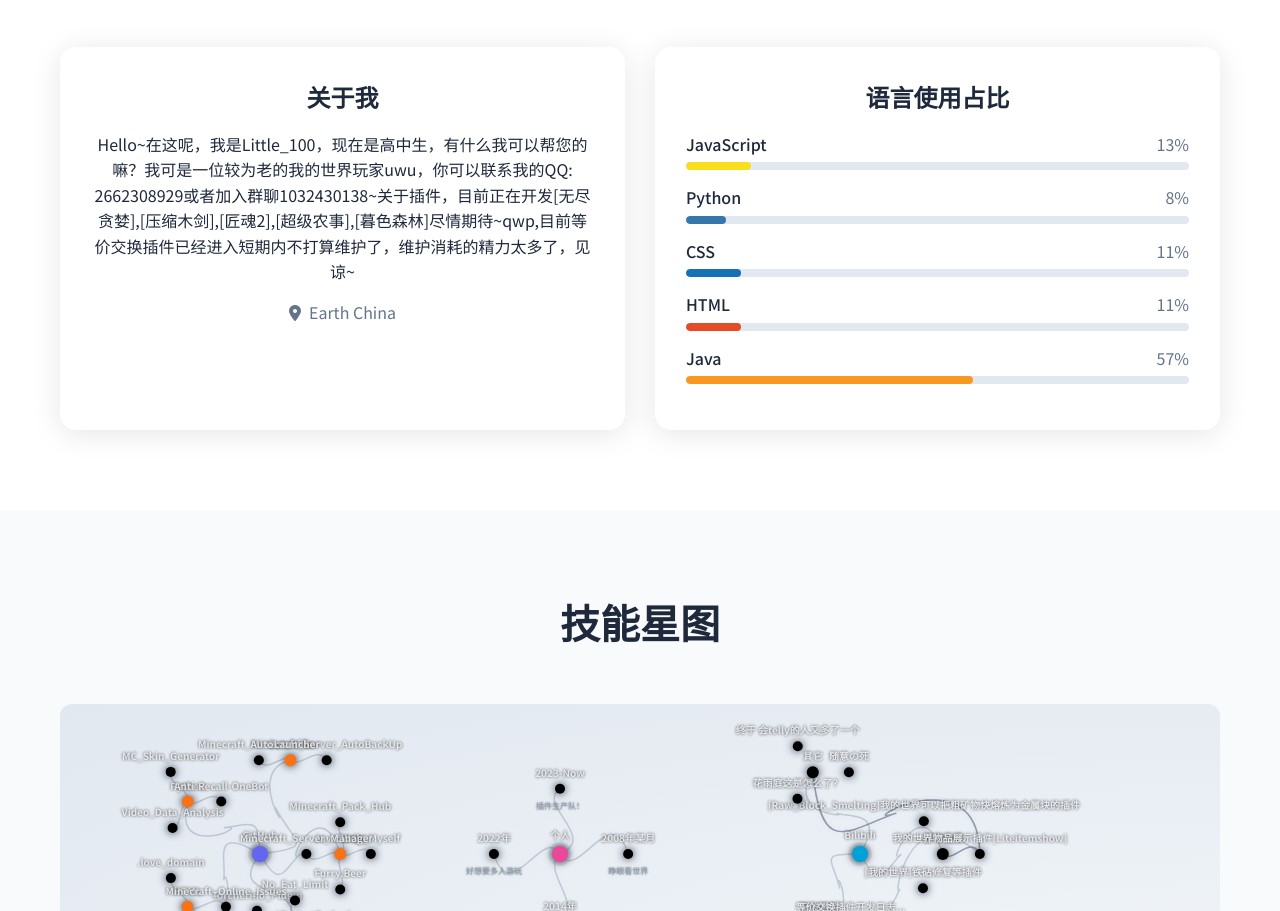
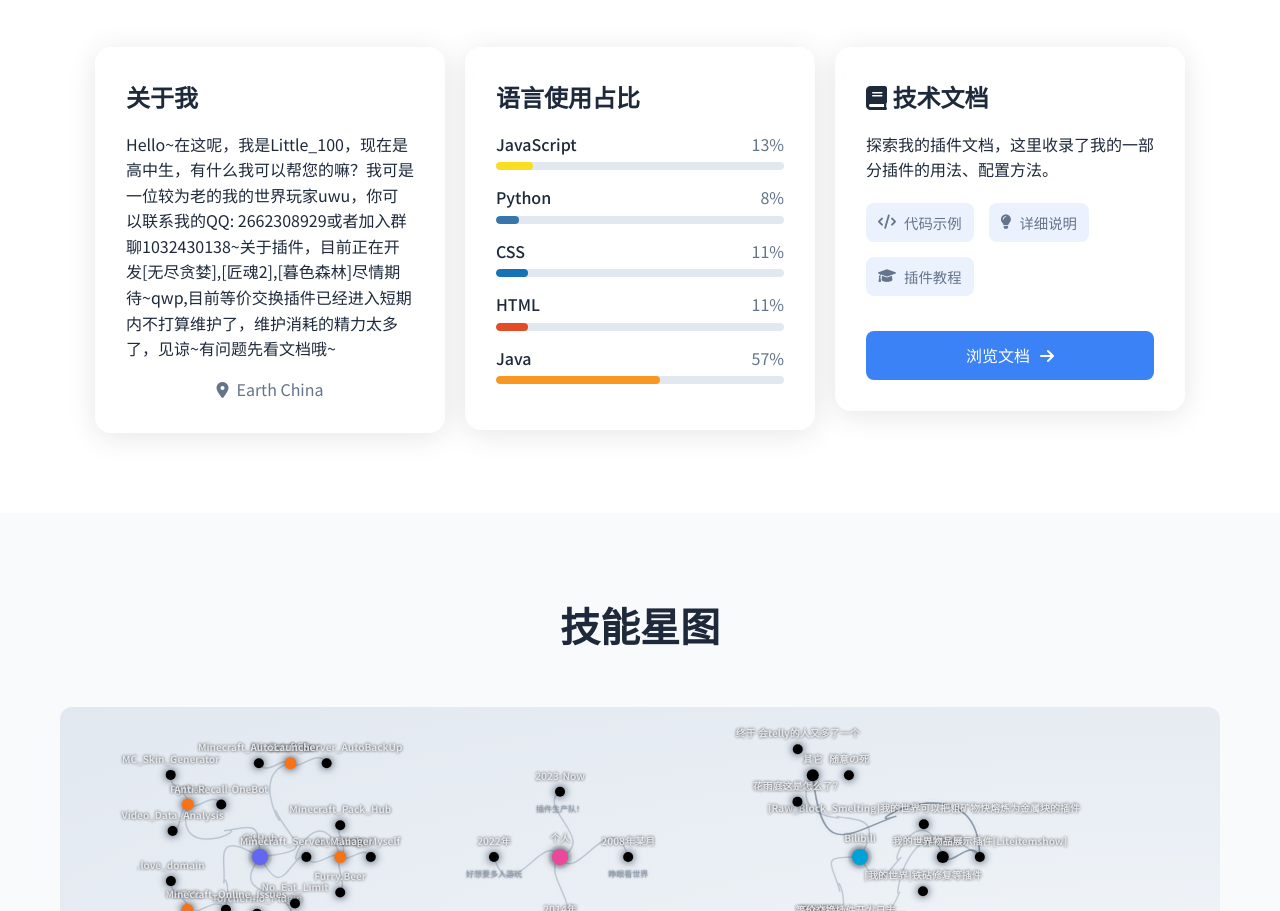
Before and after one commit to Little100/Web_Myself, a plain HTML site: page index.html in a window 1280 px wide. Shown: the part 427-1338 px from the top of the page. Drawn offline with nearby package versions, Linux system fonts and the light colour scheme; a web font is replaced by a local one.

Commit message:
新增文档

```diff
--- a/config.json
+++ b/config.json
@@ -6,7 +6,7 @@
     "github": "https://github.com/Little100",
     "githubUsername": "Little100",
     "location": "Earth China",
-    "bio": "Hello~在这呢，我是Little_100，现在是高中生，有什么我可以帮您的嘛？我可是一位较为老的我的世界玩家uwu，你可以联系我的QQ: 2662308929或者加入群聊1032430138~关于插件，目前正在开发[无尽贪婪],[压缩木剑],[匠魂2],[超级农事],[暮色森林]尽情期待~qwp"
+    "bio": "Hello~在这呢，我是Little_100，现在是高中生，有什么我可以帮您的嘛？我可是一位较为老的我的世界玩家uwu，你可以联系我的QQ: 2662308929或者加入群聊1032430138~关于插件，目前正在开发[无尽贪婪],[匠魂2],[暮色森林]尽情期待~qwp,目前等价交换插件已经进入短期内不打算维护了，维护消耗的精力太多了，见谅~有问题先看文档哦~"
   },
   "navigation": {
     "items": [
--- a/index.html
+++ b/index.html
@@ -45,6 +45,10 @@
                        @click="scrollToSection(item.id)">
                         <span class="nav-icon">{{ item.icon }}</span>
                         {{ item.name }}
+                    </a>
+                    <a href="https://docs.little100.top/" target="_blank" class="nav-link">
+                        <i class="fas fa-book"></i>
+                        文档
                     </a>
                     <a :href="config.personal.github" target="_blank" class="nav-link github-link">
                         <i class="fab fa-github"></i>
@@ -97,6 +101,29 @@
                                 <i class="fas fa-spinner fa-spin"></i>
                                 <span>正在分析语言使用情况...</span>
                             </div>
+                        </div>
+
+                        <div class="card docs-card">
+                            <h3><i class="fas fa-book"></i> 技术文档</h3>
+                            <p>探索我的插件文档，这里收录了我的一部分插件的用法、配置方法。</p>
+                            <div class="docs-features">
+                                <div class="docs-feature">
+                                    <i class="fas fa-code"></i>
+                                    <span>代码示例</span>
+                                </div>
+                                <div class="docs-feature">
+                                    <i class="fas fa-lightbulb"></i>
+                                    <span>详细说明</span>
+                                </div>
+                                <div class="docs-feature">
+                                    <i class="fas fa-graduation-cap"></i>
+                                    <span>插件教程</span>
+                                </div>
+                            </div>
+                            <a href="https://docs.little100.top/" target="_blank" class="docs-button">
+                                <span>浏览文档</span>
+                                <i class="fas fa-arrow-right"></i>
+                            </a>
                         </div>
                     </div>
                 </div>
--- a/script.js
+++ b/script.js
@@ -11,7 +11,7 @@ const app = createApp({
           github: "https://github.com/Little100",
           githubUsername: "Little100",
           location: "Earth China",
-          bio: "Hello~在这呢，我是Little_100，现在是高中生，有什么我可以帮您的嘛？我可是一位较为老的我的世界玩家uwu，你可以联系我的QQ: 2662308929或者加入群聊1032430138~关于插件，目前正在开发[无尽贪婪],[压缩木剑],[匠魂2],[超级农事],[暮色森林]尽情期待~qwp,目前等价交换插件已经进入短期内不打算维护了，维护消耗的精力太多了，见谅~",
+          bio: "Hello~在这呢，我是Little_100，现在是高中生，有什么我可以帮您的嘛？我可是一位较为老的我的世界玩家uwu，你可以联系我的QQ: 2662308929或者加入群聊1032430138~关于插件，目前正在开发[无尽贪婪],[匠魂2],[暮色森林]尽情期待~qwp,目前等价交换插件已经进入短期内不打算维护了，维护消耗的精力太多了，见谅~有问题先看文档哦~",
         },
         navigation: {
           items: [
@@ -753,8 +753,6 @@ const app = createApp({
       event.preventDefault()
       event.stopPropagation()
 
-      console.log("[v0] Wheel event triggered, delta:", event.deltaY)
-
       const zoomFactor = event.deltaY > 0 ? 1.2 : 0.8
       const minWidth = 200
       const maxWidth = 2000
@@ -769,8 +767,6 @@ const app = createApp({
       this.starMapViewBox.y = centerY - newHeight / 2
       this.starMapViewBox.width = newWidth
       this.starMapViewBox.height = newHeight
-
-      console.log("[v0] New viewBox:", this.starMapViewBox)
     },
 
     handleMouseDown(event) {
--- a/styles.css
+++ b/styles.css
@@ -181,6 +181,26 @@ body {
 
 .intro-content {
   text-align: center;
+  max-width: 1200px;
+  margin: 0 auto;
+}
+
+.intro-section .card {
+  background: rgba(255, 255, 255, 0.1);
+  backdrop-filter: blur(10px);
+  border: 1px solid rgba(255, 255, 255, 0.2);
+  border-radius: 16px;
+  padding: 30px;
+  text-align: left;
+  height: 100%;
+  display: flex;
+  flex-direction: column;
+  justify-content: space-between;
+}
+
+.dark .intro-section .card {
+  background: rgba(30, 41, 59, 0.3);
+  border: 1px solid rgba(51, 65, 85, 0.6);
 }
 
 .avatar-container {
@@ -208,11 +228,34 @@ body {
   margin-bottom: 50px;
 }
 
-.cards-container {
-  display: grid;
-  grid-template-columns: repeat(auto-fit, minmax(300px, 1fr));
-  gap: 30px;
+.intro-section .cards-container {
+  display: flex;
+  flex-wrap: wrap;
+  gap: 20px;
   margin-top: 50px;
+  width: 100%;
+  justify-content: center;
+}
+
+.intro-section .cards-container .card {
+  width: 350px;
+  flex-grow: 0;
+  flex-shrink: 0;
+  margin: 0;
+}
+
+@media (max-width: 1200px) {
+  .intro-section .cards-container .card {
+    width: calc(50% - 10px);
+    flex-grow: 0;
+  }
+}
+
+@media (max-width: 768px) {
+  .intro-section .cards-container .card {
+    width: 100%;
+    margin-bottom: 20px;
+  }
 }
 
 .card {
@@ -233,6 +276,57 @@ body {
 
 .dark .card:hover {
   border-color: rgba(51, 65, 85, 0.8);
+}
+
+.docs-card {
+  position: relative;
+  overflow: hidden;
+}
+
+.docs-features {
+  display: flex;
+  gap: 15px;
+  margin: 20px 0;
+  flex-wrap: wrap;
+}
+
+.docs-feature {
+  display: flex;
+  align-items: center;
+  gap: 8px;
+  padding: 8px 12px;
+  background: rgba(59, 130, 246, 0.1);
+  border-radius: 8px;
+  font-size: 0.9rem;
+  color: var(--text-secondary);
+  transition: all 0.3s ease;
+}
+
+.docs-feature:hover {
+  background: rgba(59, 130, 246, 0.2);
+  transform: translateY(-2px);
+}
+
+.docs-button {
+  display: flex;
+  align-items: center;
+  justify-content: center;
+  gap: 10px;
+  width: 100%;
+  padding: 12px;
+  background: var(--primary-color);
+  color: white;
+  border: none;
+  border-radius: 8px;
+  font-weight: 500;
+  text-decoration: none;
+  transition: all 0.3s ease;
+  margin-top: 15px;
+}
+
+.docs-button:hover {
+  transform: translateY(-2px);
+  box-shadow: 0 4px 12px rgba(59, 130, 246, 0.3);
 }
 
 .card h3 {
```
